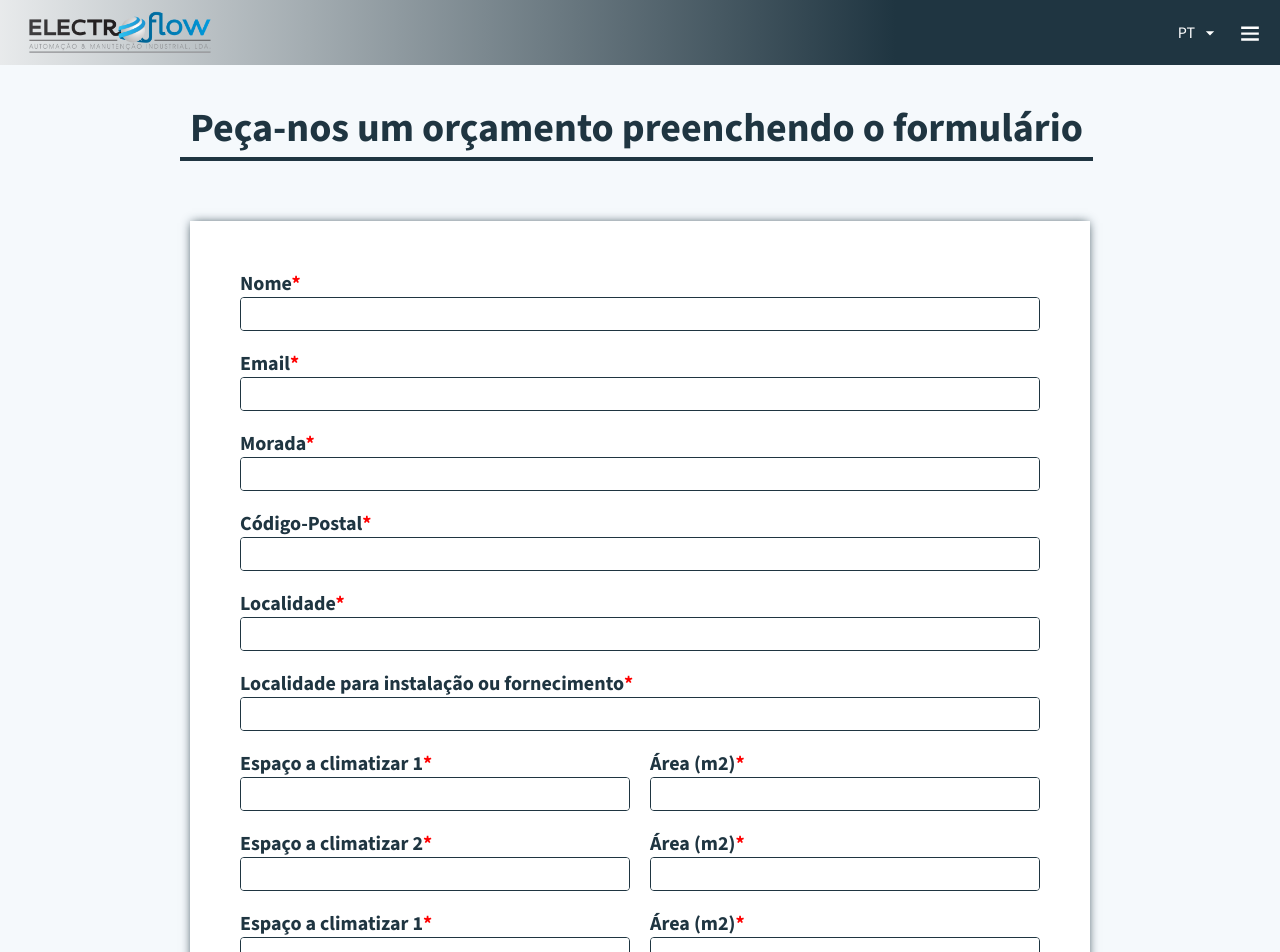
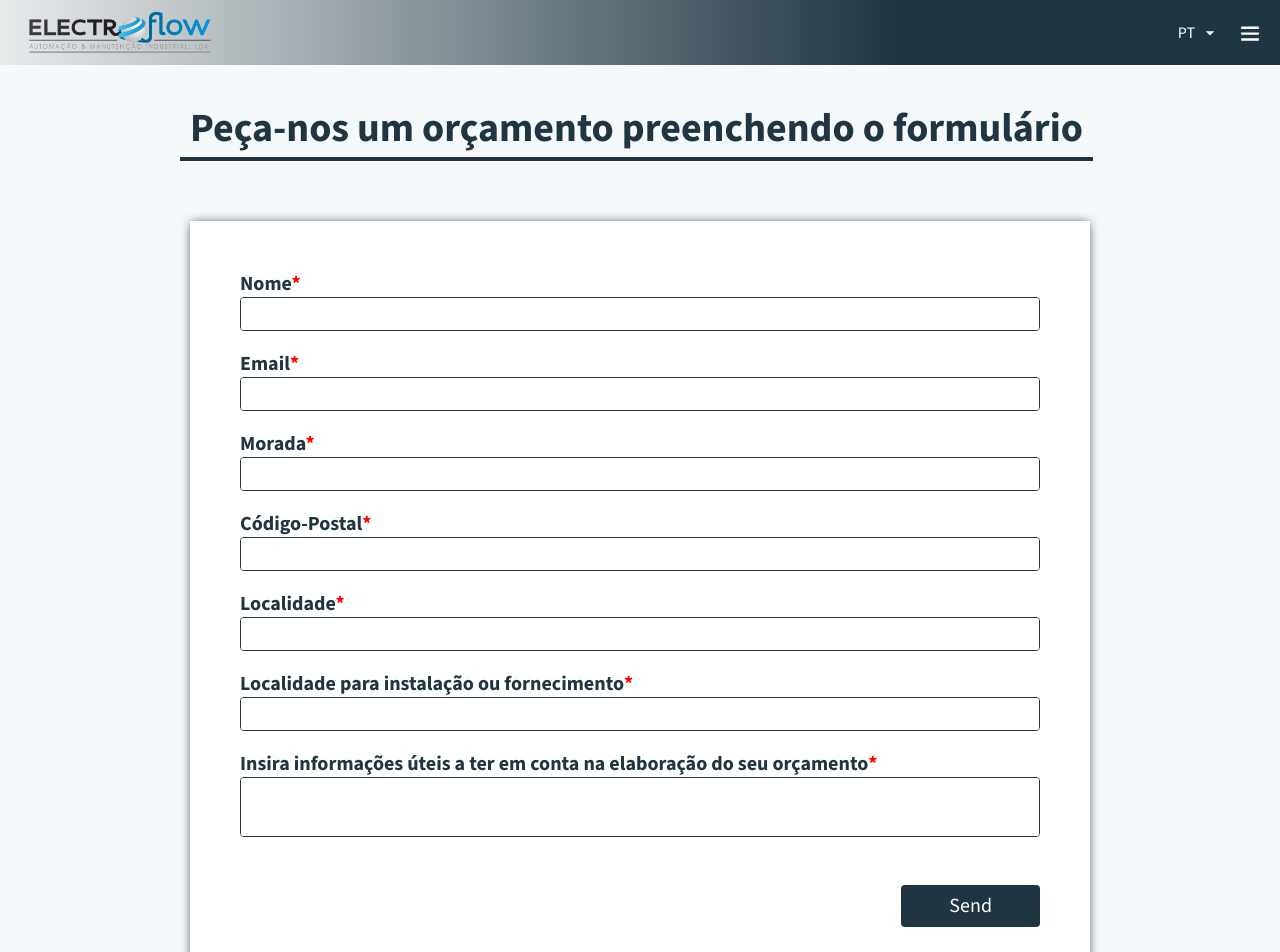
Before and after one commit to gandroide/electroflow-site, a React (Vite) app: page /budget in a window 1280 px wide. Shown: the top 952 px of the page. Built offline with nearby package versions, Linux system fonts and the light colour scheme.

Commit message:
some changes

```diff
--- a/src/components/Footer/index.tsx
+++ b/src/components/Footer/index.tsx
@@ -8,6 +8,7 @@ import {
   StyledFooterContent,
   StyledFooterRights,
 } from './styled';
+import { ScrollTop } from '../scroll/ScrollTop';
 
 const Footer = () => {
   const { t } = useTranslation();
@@ -35,6 +36,7 @@ const Footer = () => {
       <Modal closeCallback={handleCloseCallback} isOpen={open}>
         <PrivacyPolicy />
       </Modal>
+      <ScrollTop />
     </StyledFooter>
   );
 };
--- /dev/null
+++ b/src/components/scroll/ScrollTop.tsx
@@ -0,0 +1,10 @@
+import react from 'react';
+import ScrollToTop from 'react-scroll-to-top';
+
+export function ScrollTop() {
+  return (
+    <div>
+      <ScrollToTop smooth />
+    </div>
+  );
+}
--- a/src/layouts/ContactUs/index.tsx
+++ b/src/layouts/ContactUs/index.tsx
@@ -1,4 +1,4 @@
-import react, { useRef, useState } from 'react';
+import react from 'react';
 import {
   StyledQuaternaryTitle,
   StyledSecondaryTitle,
@@ -183,7 +183,7 @@ const ContactUs = () => {
               <TfiMobile size={20} />
             </StyledContactUsInformationIcon>
             <StyledContactUsInformationValue>
-              (+351) 963 048 614
+              (+351) 291 143 138
             </StyledContactUsInformationValue>
           </StyledContactUsInformationContent>
           <StyledContactUsInformationContent>
@@ -191,7 +191,7 @@ const ContactUs = () => {
               <TfiEmail size={20} />
             </StyledContactUsInformationIcon>
             <StyledContactUsInformationValue>
-              electroflow@electroflow.pt
+              info@electroflow.pt
             </StyledContactUsInformationValue>
           </StyledContactUsInformationContent>
         </StyledContactUsInformationContainer>
--- a/src/layouts/Contacts/index.tsx
+++ b/src/layouts/Contacts/index.tsx
@@ -19,7 +19,7 @@ const contacts: ContactCardData[] = [
   {
     id: 1,
     name: 'Flávio Figueira',
-    position: 'Admistração',
+    position: 'Diretor Executivo (CEO)',
     email: 'flavio.figueira@electroflow.pt',
     phone: '910952097',
     photo: FlavioPhoto,
@@ -27,7 +27,7 @@ const contacts: ContactCardData[] = [
   {
     id: 2,
     name: 'Mariana Alves',
-    position: 'Departamento admistrativo e financeiro',
+    position: 'Serviços Administrativos e Financeiros',
     email: 'admistrativo@electroflow.pt',
     phone: '291143138',
     photo: MarianaPhoto,
@@ -35,7 +35,7 @@ const contacts: ContactCardData[] = [
   {
     id: 3,
     name: 'Gervásio Fernandes',
-    position: 'Departamento Automação e Manutenção Industrial',
+    position: 'Diretor Técnico (CTO)',
     email: 'gervasio.fernandes@electroflow.pt',
     phone: '963048614',
     photo: GervasioPhoto,
@@ -43,7 +43,7 @@ const contacts: ContactCardData[] = [
   {
     id: 4,
     name: 'Ruben Ramos',
-    position: 'Departamento Automação e Manutenção Industrial',
+    position: 'Automação e Manutenção Industrial',
     email: 'ruben.ramos@electroflow.pt',
     phone: '962387450',
     photo: RubenPhoto,
@@ -51,7 +51,7 @@ const contacts: ContactCardData[] = [
   {
     id: 5,
     name: 'Pedro Correia',
-    position: 'Departamento Instalações Elétricas e Energias Renováveis',
+    position: 'Instalações Elétricas e Energias Renováveis',
     email: 'pedro.correia@electroflow.pt',
     phone: '966301130',
     photo: PedroPhoto,
@@ -59,7 +59,7 @@ const contacts: ContactCardData[] = [
   {
     id: 6,
     name: 'Helder Gois',
-    position: 'Departamento Instalações Elétricas e Energias Renováveis',
+    position: 'Instalações Elétricas e Energias Renováveis',
     email: 'helder.gois@electroflow.pt',
     phone: '968848836',
     photo: HelderPhoto,
@@ -67,7 +67,7 @@ const contacts: ContactCardData[] = [
   {
     id: 7,
     name: 'Emanuel Freitas',
-    position: 'Departamento Climatização',
+    position: 'Climatização',
     email: 'avac@electroflow.pt',
     phone: '966300725',
     photo: EmanuelPhoto,
@@ -75,7 +75,7 @@ const contacts: ContactCardData[] = [
   {
     id: 8,
     name: 'Pedro Silva',
-    position: 'Departamento Climatização',
+    position: 'Climatização',
     email: 'pedro.silva@electroflow.pt',
     phone: '966332403',
     photo: PedroSilvaPhoto,
--- a/src/layouts/Gallery/index.tsx
+++ b/src/layouts/Gallery/index.tsx
@@ -23,23 +23,23 @@ const Gallery = () => {
       </div>
       <div>
         <img src={Imprinews} />
-        <div>Imprinews</div>
+        <div>Imprinews - Automação</div>
       </div>
       <div>
         <img src={Meo1} />
-        <div>Meo - Call center</div>
+        <div>Meo - AVAC</div>
       </div>
       <div>
         <img src={Meo2} />
-        <div>Meo - Call center</div>
+        <div>Meo Call Center - Inst. Elétricas</div>
       </div>
       <div>
         <img src={Abb2} />
-        <div>ABB2</div>
+        <div>Subestação Amparo - Quadros Elétricos</div>
       </div>
       <div>
         <img src={ThePlace} />
-        <div>The place</div>
+        <div>The place - Inst. Elétricas</div>
       </div>
       <div>
         <img src={UpacMoradia} />
@@ -47,17 +47,17 @@ const Gallery = () => {
       </div>
       <div>
         <img src={Judiciaria} />
-        <div>Judiciária</div>
+        <div>Judiciária - Inst. Elétricas</div>
       </div>
       <div>
         <img src={Ferragens} />
-        <div>Ferragens Vieira</div>
+        <div>Ferragens Vieira - Pianeis Fotovoltaicos</div>
       </div>
       <div>
-        <img src={Lourencinha} />
-        <div>Lourencinha</div>
+        <img title="hsidhiad" src={Lourencinha} />
+        <div>Urb. Lourencinha</div>
       </div>
-      <div>
+      <div title="hola?">
         <img src={AvacAltice} />
         <div>Avac - Altice</div>
       </div>
--- a/src/pages/budget/BudgetForm.tsx
+++ b/src/pages/budget/BudgetForm.tsx
@@ -113,102 +113,102 @@ export const BudgetForm = () => {
       hasError: false,
       errorMsg: '',
     },
-    {
-      id: 'space1',
-      type: 'text',
-      value: '',
-      isRequired: true,
-      label: 'Espaço a climatizar 1',
-      hasError: false,
-      errorMsg: '',
-      columns: {
-        sm: 6,
-      },
-    },
-    {
-      id: 'area1',
-      type: 'text',
-      value: '',
-      isRequired: true,
-      label: 'Área (m2)',
-      hasError: false,
-      errorMsg: '',
-      columns: {
-        sm: 6,
-      },
-    },
-    {
-      id: 'space2',
-      type: 'text',
-      value: '',
-      isRequired: true,
-      label: 'Espaço a climatizar 2',
-      hasError: false,
-      errorMsg: '',
-      columns: {
-        sm: 6,
-      },
-    },
-    {
-      id: 'area2',
-      type: 'text',
-      value: '',
-      isRequired: true,
-      label: 'Área (m2)',
-      hasError: false,
-      errorMsg: '',
-      columns: {
-        sm: 6,
-      },
-    },
-    {
-      id: 'space3',
-      type: 'text',
-      value: '',
-      isRequired: true,
-      label: 'Espaço a climatizar 1',
-      hasError: false,
-      errorMsg: '',
-      columns: {
-        sm: 6,
-      },
-    },
-    {
-      id: 'area3',
-      type: 'text',
-      value: '',
-      isRequired: true,
-      label: 'Área (m2)',
-      hasError: false,
-      errorMsg: '',
-      columns: {
-        sm: 6,
-      },
-    },
-    {
-      id: 'space4',
-      type: 'text',
-      value: '',
-      isRequired: true,
-      label: 'Espaço a climatizar 1',
-      hasError: false,
-      errorMsg: '',
-      columns: {
-        sm: 6,
-      },
-    },
-    {
-      id: 'area4',
-      type: 'text',
-      value: '',
-      isRequired: true,
-      label: 'Área (m2)',
-      hasError: false,
-      errorMsg: '',
-      columns: {
-        sm: 6,
-      },
-    },
+    // {
+    //   id: 'space1',
+    //   type: 'text',
+    //   value: '',
+    //   isRequired: true,
+    //   label: 'Espaço a climatizar 1',
+    //   hasError: false,
+    //   errorMsg: '',
+    //   columns: {
+    //     sm: 6,
+    //   },
+    // },
+    // {
+    //   id: 'area1',
+    //   type: 'text',
+    //   value: '',
+    //   isRequired: true,
+    //   label: 'Área (m2)',
+    //   hasError: false,
+    //   errorMsg: '',
+    //   columns: {
+    //     sm: 6,
+    //   },
+    // },
+    // {
+    //   id: 'space2',
+    //   type: 'text',
+    //   value: '',
+    //   isRequired: true,
+    //   label: 'Espaço a climatizar 2',
+    //   hasError: false,
+    //   errorMsg: '',
+    //   columns: {
+    //     sm: 6,
+    //   },
+    // },
+    // {
+    //   id: 'area2',
+    //   type: 'text',
+    //   value: '',
+    //   isRequired: true,
+    //   label: 'Área (m2)',
+    //   hasError: false,
+    //   errorMsg: '',
+    //   columns: {
+    //     sm: 6,
+    //   },
+    // },
+    // {
+    //   id: 'space3',
+    //   type: 'text',
+    //   value: '',
+    //   isRequired: true,
+    //   label: 'Espaço a climatizar 1',
+    //   hasError: false,
+    //   errorMsg: '',
+    //   columns: {
+    //     sm: 6,
+    //   },
+    // },
+    // {
+    //   id: 'area3',
+    //   type: 'text',
+    //   value: '',
+    //   isRequired: true,
+    //   label: 'Área (m2)',
+    //   hasError: false,
+    //   errorMsg: '',
+    //   columns: {
+    //     sm: 6,
+    //   },
+    // },
+    // {
+    //   id: 'space4',
+    //   type: 'text',
+    //   value: '',
+    //   isRequired: true,
+    //   label: 'Espaço a climatizar 1',
+    //   hasError: false,
+    //   errorMsg: '',
+    //   columns: {
+    //     sm: 6,
+    //   },
+    // },
+    // {
+    //   id: 'area4',
+    //   type: 'text',
+    //   value: '',
+    //   isRequired: true,
+    //   label: 'Área (m2)',
+    //   hasError: false,
+    //   errorMsg: '',
+    //   columns: {
+    //     sm: 6,
+    //   },
+    // },
     {
       id: 'details',
       type: 'textarea',
```
